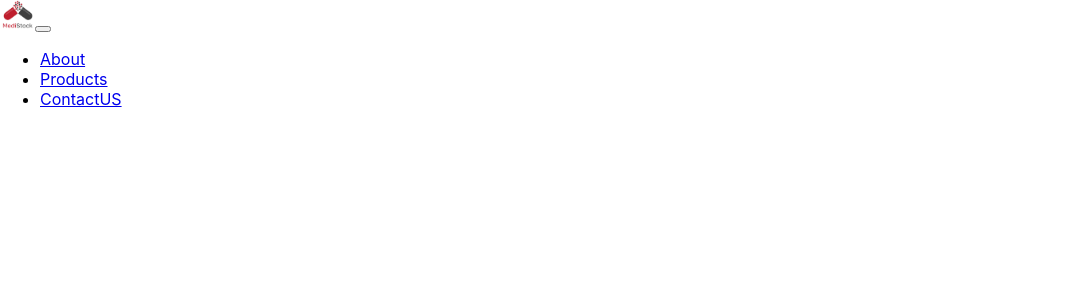
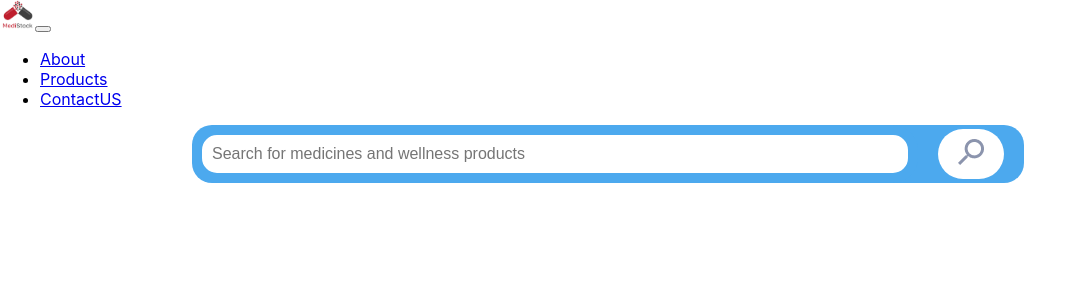
Before and after one commit to photon0205/PharmConnect, a React (Create React App) app in the folder frontend/: page /dashboard in a window 1280 px wide. Shown: the top 300 px of the page, without its empty margins (0-1084 px from the left). Built offline with nearby package versions, Linux system fonts and the light colour scheme; the HTML template or start-up script is replaced by a standard one.

Commit message:
Added SearchBar in Dashboard

```diff
--- a/frontend/src/Pages/Dashboard/Dashboard.js
+++ b/frontend/src/Pages/Dashboard/Dashboard.js
@@ -1,10 +1,12 @@
 import Navbar from "../../components/Navbar";
+import SearchBar from "../../components/SearchBar";
 import React from 'react'
 
 export default function Dashboard() {
   return (
     <div>
       <Navbar></Navbar>
+      <SearchBar></SearchBar>
     </div>
   )
 }
--- a/frontend/src/components/Navbar.js
+++ b/frontend/src/components/Navbar.js
@@ -10,7 +10,7 @@ export default function Navbar() {
     <>
 
 
-      <nav className="navbar navbar-expand-lg bg-body-tertiary ">
+      <nav className="navbar navbar-expand-lg bg-body-tertiary my-2 border-bottom">
         <div className="container-fluid ">
           <a className="navbar-brand mx-2" href="#">
             <img src={img1} style={divStyle} alt="MediStock" />
--- /dev/null
+++ b/frontend/src/components/SearchBar.css
@@ -0,0 +1,45 @@
+.search-form {
+    display: flex;
+    align-items: center;
+    margin-bottom: 20px;
+    flex-direction: row;
+    width: 65%;
+
+    margin-left :15%;
+    margin-top: 10px;
+
+    background-color: #4CA9EE ;
+    border-radius: 20px;
+
+
+
+  }
+
+  .search-input {
+    padding: 10px;
+    font-size: 16px;
+    border: 10px solid #4CA9EE;
+    border-radius: 25px;
+    flex-grow: 1;
+
+  }
+  .deliver{
+    color:rgba(45, 51, 51, 0.1)
+
+  }
+  .search-button {
+    padding: 10px 20px;
+    font-size: 16px;
+    background-color:white;
+    color: #fff;
+    border: none;
+    border-radius: 25px;
+    cursor: pointer;
+    transition: background-color 0.3s ease;
+    margin-right: 20px;
+    margin-left: 20px;
+  }
+
+  .search-button:hover {
+    background-color: #4CA9EE;
+  }
--- /dev/null
+++ b/frontend/src/components/SearchBar.js
@@ -0,0 +1,35 @@
+import React, { useState } from "react";
+
+import "./SearchBar.css"; // Import CSS file for styling
+import sicon from "/Users/saiyamarora/Desktop/PharmConnect/frontend/src/components/searchIcon.png";
+
+const SearchBar = ({ onSearch }) => {
+  const [query, setQuery] = useState("");
+
+  const handleInputChange = (event) => {
+    setQuery(event.target.value);
+  };
+
+  const handleSubmit = (event) => {
+    event.preventDefault();
+    onSearch(query);
+  };
+
+  return (
+    <form className="search-form" onSubmit={handleSubmit}>
+      <input
+        type="text"
+        placeholder="Search for medicines and wellness products"
+        value={query}
+        onChange={handleInputChange}
+        className="search-input"
+      />
+      <button type="submit" className="search-button">
+      <img src={sicon} alt="search" />
+      </button>
+      {/* <h4 className="deliver">Deliver to : {}</h4> */}
+    </form>
+  );
+};
+
+export default SearchBar;
```
Also changed, not shown: frontend/src/components/searchIcon.png (added).
